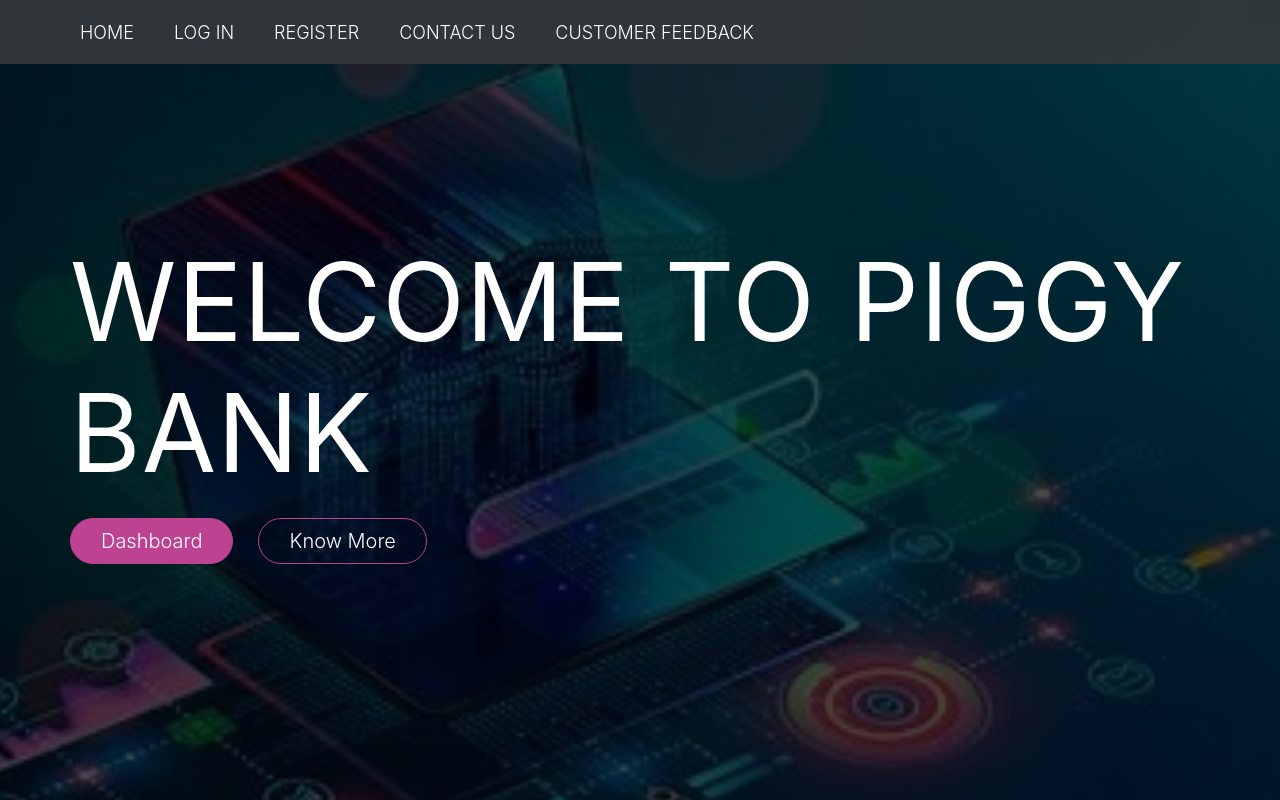
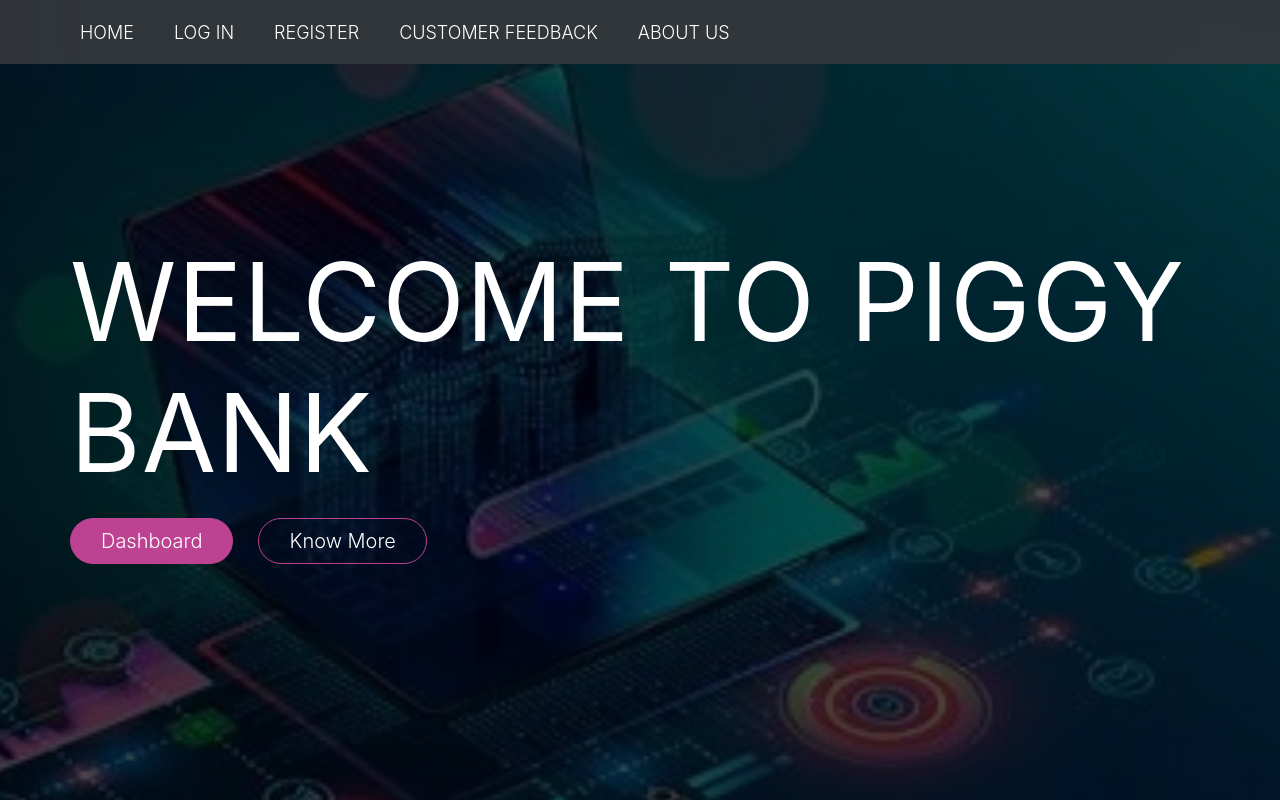
Before and after one commit to ChinmayJDA/BankFrontend, a React (Create React App) app: page / in a window 1280 px wide. Shown: the top 800 px of the page. Built offline with nearby package versions, Linux system fonts and the light colour scheme.

Commit message:
redirect

```diff
--- a/src/components/homepage/Navbar.js
+++ b/src/components/homepage/Navbar.js
@@ -12,16 +12,17 @@ const Navbar = (props) => {
         <>
         <nav>
     <div class="row">
-                {/* <img class="logo" src={logo} alt="logo-img" /> */}
         <ul class="main-nav">
-                    <li> <Link to="/">Home</Link></li>
-                    <li> <Link to="/login">Log in</Link></li>
-                    <li> <Link to="/register">Register</Link></li>
-                    <li> <Link to="/">Contact Us</Link></li>
-                    <li> <Link to="/">Customer Feedback</Link></li>
+            <li><Link to="/">Home</Link></li>
+            <li><Link to="/login">Log in</Link></li>
+            <li><Link to="/register">Register</Link></li>
+            <li><a href="#section-testi">Customer Feedback</a></li>
+            <li><a href="#summaryy">About Us</a></li>
         </ul>
     </div>
 </nav>
+
+
         </>
     )
 }
```
Lines whose indentation alone changed are shown as unchanged.
